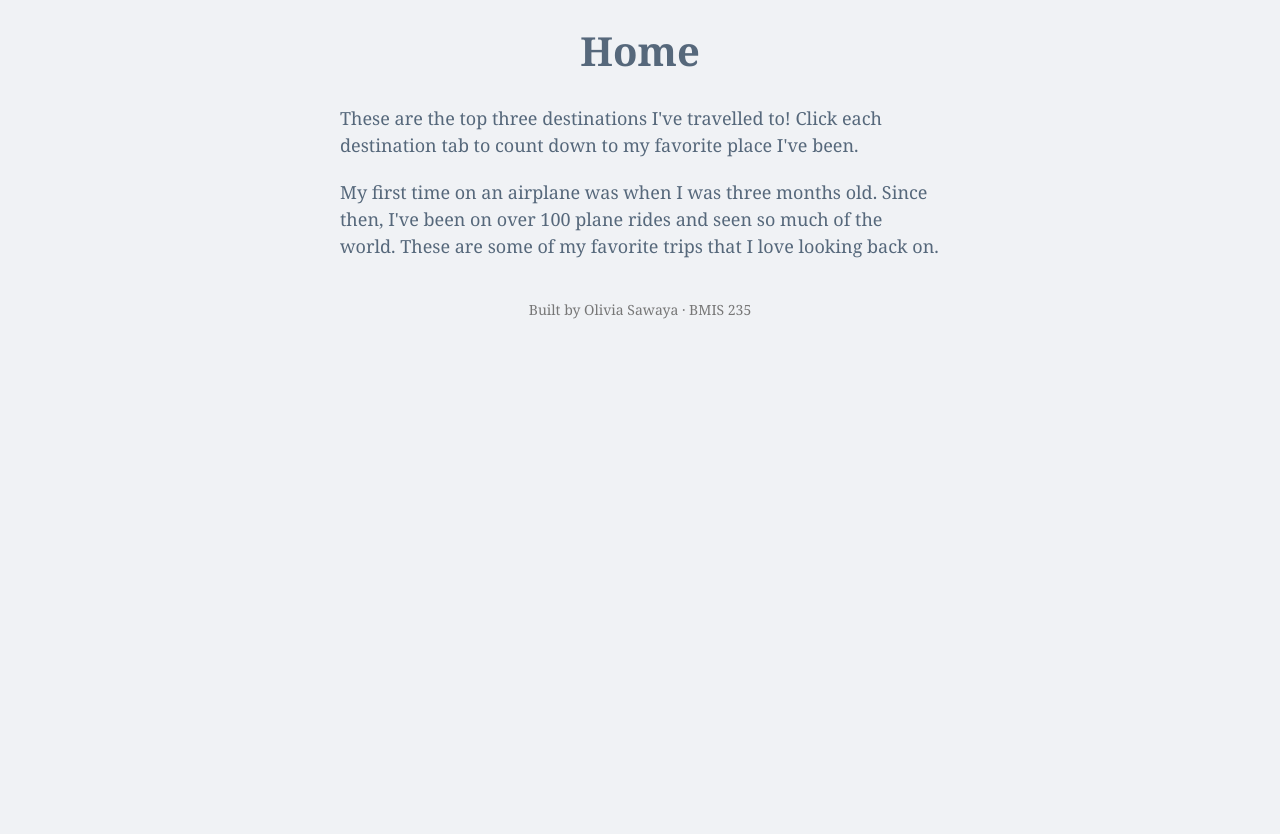
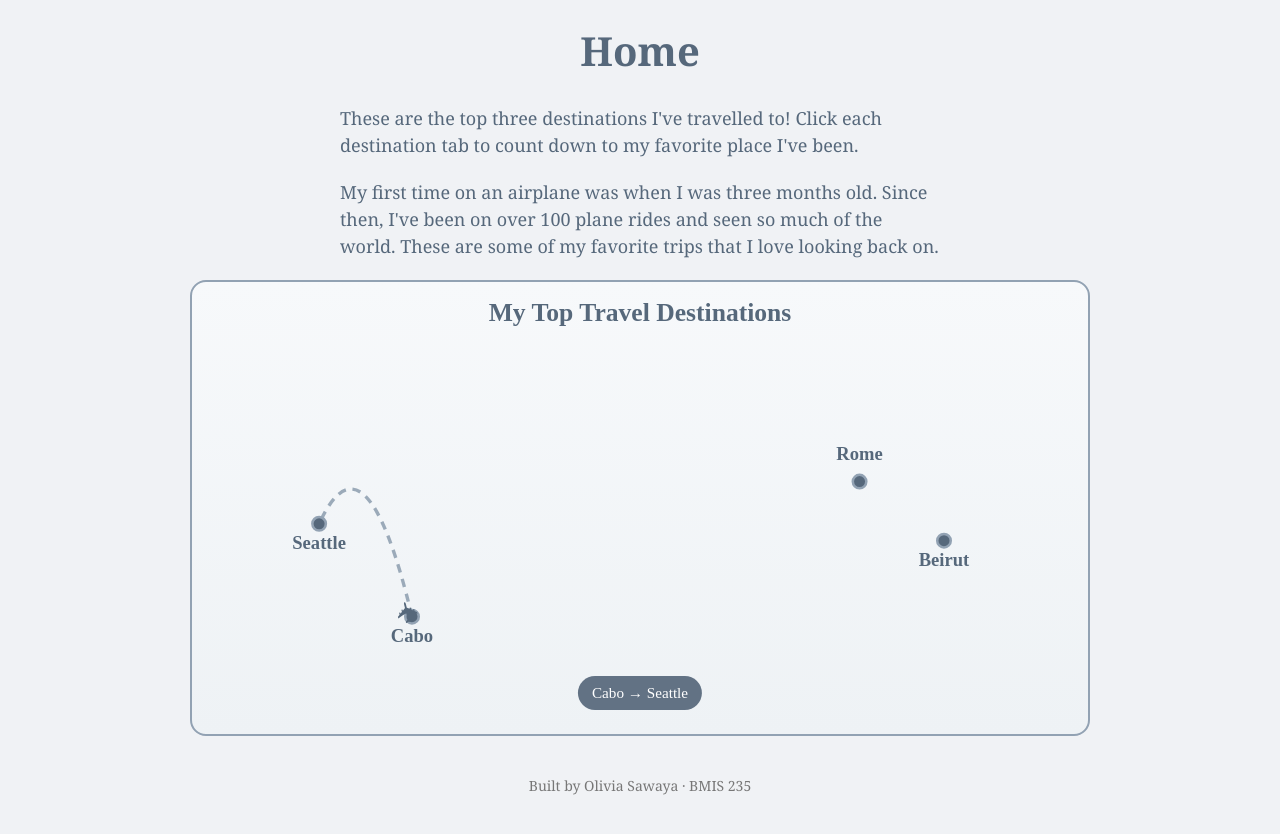
Before and after one commit to osawaya/bmis235-html-3, a plain HTML site: page index.html in a window 1280 px wide. Shown: the part 90-924 px from the top of the page. Before the commit the page ends 800 px from the top, so only its background shows below. Drawn offline with Linux system fonts and the light colour scheme.

Commit message:
Implement animated travel showcase in index.html
Added an animated travel showcase with a route map and city markers, including a moving plane animation.

```diff
--- a/index.html
+++ b/index.html
@@ -36,7 +36,239 @@
      This box is empty on purpose. In Part 7 you paste an interactive
      graphic BETWEEN the opening <div> and the closing </div> below.
      ===================================================================== -->
-<div class="showcase"></div>
+<div class="showcase"><!-- HTML: Creates the animated travel showcase with route map, cities, and moving plane -->
+<div class="showcase-travel">
+  <div class="showcase-header">
+    <h3>My Top Travel Destinations</h3>
+  </div>
+
+  <div class="showcase-map">
+    <svg class="showcase-svg" viewBox="0 0 1000 450" preserveAspectRatio="xMidYMid meet">
+      <!-- Flight path -->
+      <path id="showcase-flight-path" fill="none" stroke="#92a2b3" stroke-width="4" stroke-dasharray="10 8"/>
+
+      <!-- City markers -->
+      <g class="showcase-city">
+        <circle cx="120" cy="220" r="8"></circle>
+        <text x="120" y="250">Seattle</text>
+      </g>
+
+      <g class="showcase-city">
+        <circle cx="230" cy="330" r="8"></circle>
+        <text x="230" y="360">Cabo</text>
+      </g>
+
+      <g class="showcase-city">
+        <circle cx="760" cy="170" r="8"></circle>
+        <text x="760" y="145">Rome</text>
+      </g>
+
+      <g class="showcase-city">
+        <circle cx="860" cy="240" r="8"></circle>
+        <text x="860" y="270">Beirut</text>
+      </g>
+
+      <!-- Plane -->
+      <g id="showcase-plane">
+        <text x="0" y="0">✈</text>
+      </g>
+    </svg>
+
+    <div class="showcase-status">
+      <span id="showcase-route-label">Seattle → Cabo</span>
+    </div>
+  </div>
+</div>
+
+<style>
+/* CSS: Styles only the showcase graphic and keeps all styles scoped */
+.showcase .showcase-travel,
+.showcase .showcase-travel * {
+  box-sizing: border-box;
+  font-family: Constantia, serif;
+}
+
+.showcase .showcase-travel {
+  width: 100%;
+  max-width: 900px;
+  margin: 0 auto;
+  background: linear-gradient(180deg, #f7f9fb, #eef2f5);
+  border: 2px solid #92a2b3;
+  border-radius: 16px;
+  padding: 16px;
+  overflow: hidden;
+}
+
+.showcase .showcase-header {
+  text-align: center;
+  margin-bottom: 10px;
+}
+
+.showcase .showcase-header h3 {
+  margin: 0;
+  color: #56687b;
+  font-size: clamp(1.1rem, 2vw, 1.6rem);
+}
+
+.showcase .showcase-map {
+  position: relative;
+  height: 380px;
+  max-height: 380px;
+}
+
+.showcase .showcase-svg {
+  width: 100%;
+  height: 100%;
+}
+
+.showcase .showcase-city circle {
+  fill: #56687b;
+  stroke: #92a2b3;
+  stroke-width: 3;
+}
+
+.showcase .showcase-city text {
+  fill: #56687b;
+  font-size: 22px;
+  font-weight: bold;
+  text-anchor: middle;
+}
+
+.showcase #showcase-flight-path {
+  opacity: 0.9;
+}
+
+.showcase #showcase-plane text {
+  fill: #56687b;
+  font-size: 34px;
+  text-anchor: middle;
+  dominant-baseline: middle;
+}
+
+.showcase .showcase-status {
+  position: absolute;
+  left: 50%;
+  bottom: 8px;
+  transform: translateX(-50%);
+  background: rgba(86,104,123,0.92);
+  color: white;
+  padding: 8px 14px;
+  border-radius: 999px;
+  font-size: 0.95rem;
+  white-space: nowrap;
+}
+
+@media (max-width: 600px) {
+  .showcase .showcase-map {
+    height: 300px;
+  }
+
+  .showcase .showcase-city text {
+    font-size: 18px;
+  }
+
+  .showcase #showcase-plane text {
+    font-size: 28px;
+  }
+}
+</style>
+
+<script>
+/* JavaScript: Draws the route and continuously animates the plane between destinations */
+
+(function () {
+  const plane = document.getElementById("showcase-plane");
+  const routeLabel = document.getElementById("showcase-route-label");
+  const path = document.getElementById("showcase-flight-path");
+
+  const cities = {
+    Seattle: { x: 120, y: 220 },
+    Cabo: { x: 230, y: 330 },
+    Rome: { x: 760, y: 170 },
+    Beirut: { x: 860, y: 240 }
+  };
+
+  const sequence = [
+    ["Seattle", "Cabo"],
+    ["Cabo", "Seattle"],
+    ["Seattle", "Rome"],
+    ["Rome", "Seattle"],
+    ["Seattle", "Beirut"],
+    ["Beirut", "Seattle"]
+  ];
+
+  let segmentIndex = 0;
+  const segmentDuration = 4500;
+
+  function createCurve(a, b) {
+    const midX = (a.x + b.x) / 2;
+    const curveHeight = Math.min(a.y, b.y) - 120;
+
+    return `M ${a.x} ${a.y}
+            Q ${midX} ${curveHeight}
+            ${b.x} ${b.y}`;
+  }
+
+  function ease(t) {
+    return 0.5 - Math.cos(t * Math.PI) / 2;
+  }
+
+  function startSegment() {
+    const [fromName, toName] = sequence[segmentIndex];
+
+    routeLabel.textContent = fromName + " → " + toName;
+
+    const from = cities[fromName];
+    const to = cities[toName];
+
+    const d = createCurve(from, to);
+    path.setAttribute("d", d);
+
+    const tempPath = document.createElementNS(
+      "http://www.w3.org/2000/svg",
+      "path"
+    );
+    tempPath.setAttribute("d", d);
+
+    const totalLength = tempPath.getTotalLength();
+    const startTime = performance.now();
+
+    function animate(now) {
+      let progress = (now - startTime) / segmentDuration;
+
+      if (progress > 1) progress = 1;
+
+      const point = tempPath.getPointAtLength(
+        totalLength * ease(progress)
+      );
+
+      const ahead = tempPath.getPointAtLength(
+        Math.min(totalLength, totalLength * ease(progress) + 2)
+      );
+
+      const angle =
+        Math.atan2(ahead.y - point.y, ahead.x - point.x) *
+        (180 / Math.PI);
+
+      plane.setAttribute(
+        "transform",
+        `translate(${point.x},${point.y}) rotate(${angle})`
+      );
+
+      if (progress < 1) {
+        requestAnimationFrame(animate);
+      } else {
+        segmentIndex = (segmentIndex + 1) % sequence.length;
+        startSegment();
+      }
+    }
+
+    requestAnimationFrame(animate);
+  }
+
+  startSegment();
+})();
+</script></div>
 
 <!-- Footer: fill in your name -->
 <footer>Built by Olivia Sawaya &middot; BMIS 235</footer>
```
